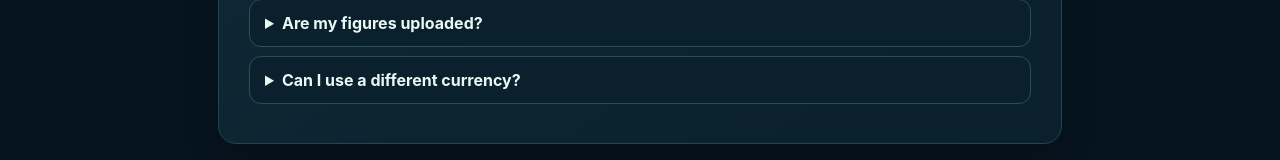
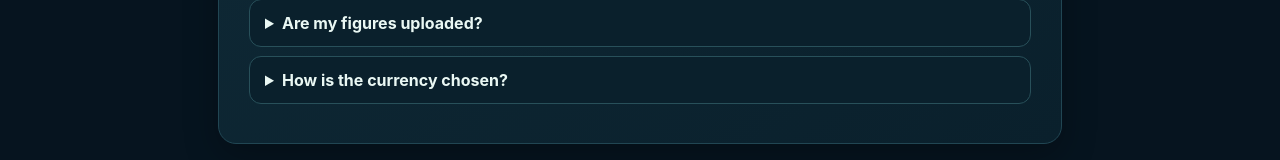
Before and after one commit to ya6331856-cpu/pic-to-spec, a Next.js app: page /sip-calculator in a window 1280 px wide. Shown: the part 1277-1437 px from the top of the page. Built offline with nearby package versions, Linux system fonts and the light colour scheme; no server answers.

Commit message:
Clarify country-based currency settings

```diff
--- a/components/FinanceCalculatorTool.tsx
+++ b/components/FinanceCalculatorTool.tsx
@@ -63,7 +63,7 @@ export default function FinanceCalculatorTool({kind}:{kind:Kind}) {
     <p style={{fontSize:12,color:"#68786f",lineHeight:1.7,marginTop:16}}>Estimates only. Actual returns, rates, fees, taxes and compounding rules depend on the financial institution, product and applicable laws. This calculator does not provide investment, tax or financial advice.</p>
     <section className="tool-content"><h2>How to use the {titles[kind]}</h2><ol><li>Enter the amount, rate and duration or the business figures requested above.</li><li>Choose the available options and select Calculate now.</li><li>Review the estimate and compare it with the terms from your bank, provider or accountant.</li></ol><h3>Calculation assumptions</h3>
       {kind==="sip"?<p>The SIP estimate assumes equal contributions at the end of each month and a constant nominal annual return divided into monthly periods. Actual mutual fund returns are market-linked, variable and not guaranteed. Taxes and fund expenses are not included.</p>:kind==="fd-rd"?<p>FD uses the selected compounding frequency. RD is an approximate estimate using monthly compounding and month-end deposits; actual bank RD maturity values can differ because institutions may apply quarterly compounding, rounding and product-specific rules. Check the bank's official maturity quote before investing.</p>:kind==="profit"?<p>Profit or loss is selling price minus cost price. Profit margin divides profit by selling price; markup divides profit by cost price. These percentages are different and do not include overheads, tax, shipping or other business costs unless you include them in cost.</p>:kind==="freelance"?<p>The suggested hourly rate annualizes your monthly income goal and expenses, adjusts for the estimated tax percentage, then divides by annual billable hours (52 weeks). It does not automatically account for unpaid leave, non-billable admin time, insurance, platform fees or currency conversion.</p>:<p>Simple interest is calculated on the original principal. Compound interest applies the selected compounding frequency. The calculator assumes the stated annual rate stays constant for the full period and excludes fees and taxes.</p>}
-      <h3>Frequently asked questions</h3><details><summary>Are these results guaranteed?</summary><p>No. They are mathematical estimates based on the values and assumptions you enter. Verify actual product terms with the provider.</p></details><details><summary>Are my figures uploaded?</summary><p>No. The calculations run in your browser; the values are not sent to a PicToSpec calculation server.</p></details><details><summary>Can I use a different currency?</summary><p>Yes. Select a currency for display. Currency selection changes the symbol and formatting only; it does not convert exchange rates.</p></details>
+      <h3>Frequently asked questions</h3><details><summary>Are these results guaranteed?</summary><p>No. They are mathematical estimates based on the values and assumptions you enter. Verify actual product terms with the provider.</p></details><details><summary>Are my figures uploaded?</summary><p>No. The calculations run in your browser; the values are not sent to a PicToSpec calculation server.</p></details><details><summary>How is the currency chosen?</summary><p>Currency follows the country selected in the Country & format setting. This changes formatting only; it does not convert exchange rates.</p></details>
     </section>
   </main>;
 }
```
